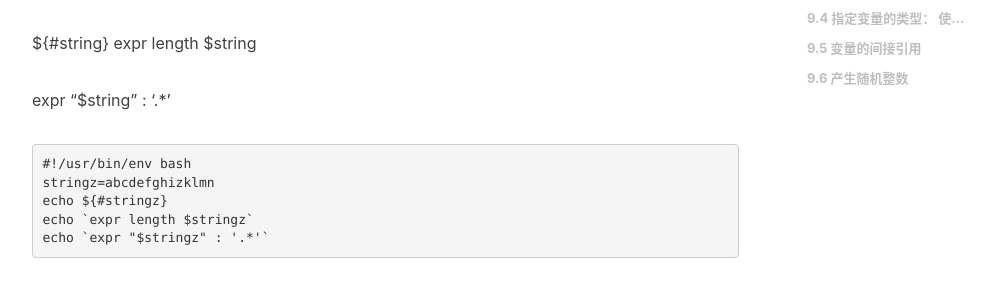
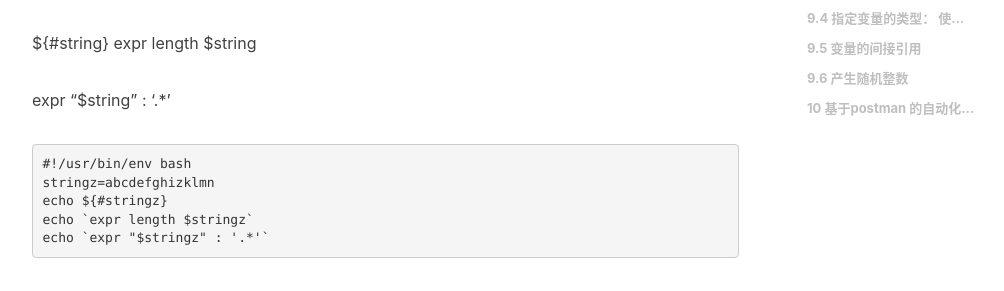
Before and after one commit to smalltao/smalltao.github.io, a Jekyll site: the page built from _posts/2017-10-19-master-linux.markdown, in a window 1280 px wide and 900 px high, scrolled down 440 px. Shown: the part 236-527 px from the top of the window, without its empty margins (233-1237 px from the left). Built offline with Jekyll 4.4.1, drawn with Linux system fonts in a browser that asks for light colours; nearby versions of some CDN libraries; comment, search, counter and statistics services are not loaded.

Commit message:
linux 笔记

````diff
--- a/_posts/2017-10-19-master-linux.markdown
+++ b/_posts/2017-10-19-master-linux.markdown
@@ -840,3 +840,6 @@ $RANDOM 是bash内置函数，这个函数返回一个伪随机整数，范围
 ```
 
 ```
+
+
+### 10 基于postman 的自动化测试
````
